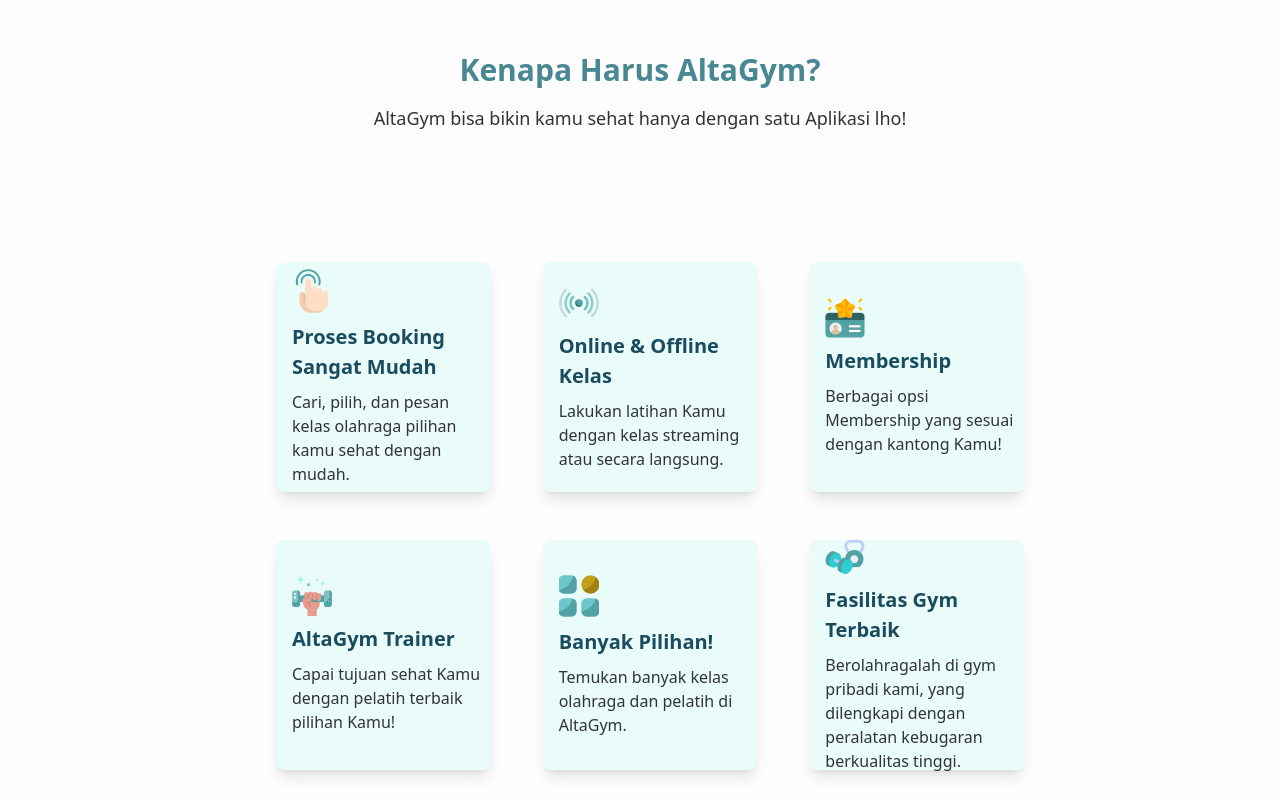
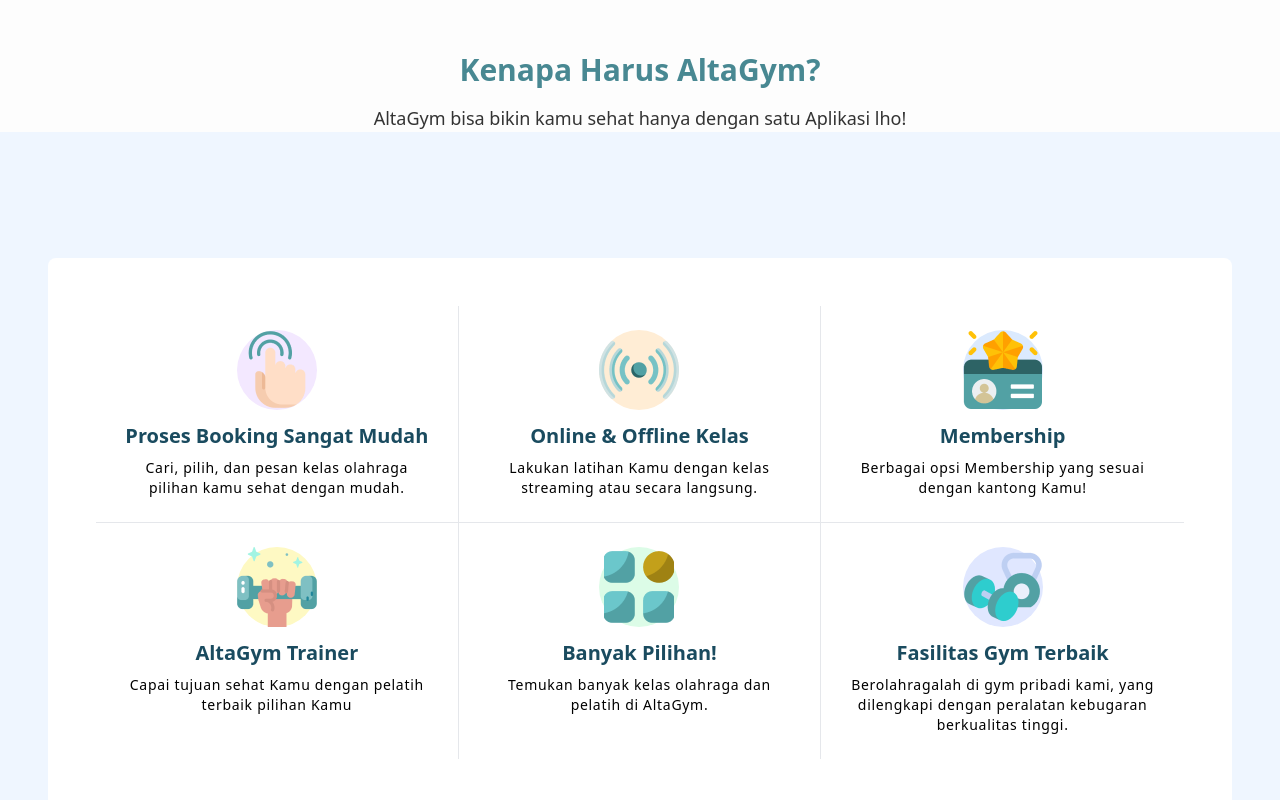
Before and after one commit to Group10CapstoneProject/React, a React (Create React App) app: page /home in a window 1280 px wide. Shown: the part 900-1700 px from the top of the page. Built offline with nearby package versions, Linux system fonts and the light colour scheme.

Commit message:
update rounded in card

```diff
--- a/src/components/LandingPage/About/About.jsx
+++ b/src/components/LandingPage/About/About.jsx
@@ -17,71 +17,66 @@ const About = () => {
       <div className="flex justify-center pt-4">
         <p className="text-center text-lg">AltaGym bisa bikin kamu sehat hanya dengan satu Aplikasi lho!</p>
       </div>
-      <div className="px-14 mx-[10%] flex min-h-screen items-center justify-center">
-        <div style={{ flex: 1 }} className="grid gap-x-8 gap-y-4 grid-cols-3 justify-content-center items-center py-14  px-10 mx-8">
-          <div className="flex ml-5">
-            <div className="h-[230px] w-[290px] flex gap-x-2 justify-center rounded-lg items-center bg-border2 shadow-lg cursor-pointer hover:scale-125 ease-in-out duration-300">
-              <div className="ml-4">
-                <div className="flex justify-start w-10">
-                  <img src={touchscreenImage} alt="touchscreen" />
+
+      <div>
+        <div className="bg-blue-50 p-12 min-h-screen min-w-screen flex justify-center items-center">
+          <div className="bg-white p-12 rounded-lg">
+            <div className="grid md:grid-cols-3">
+              <div className="border-b md:border-r p-6">
+                <div className="text-center">
+                  <div className="text-2xl bg-purple-100 text-purple-900 w-20 h-20 flex justify-center items-center rounded-full mb-3 mx-auto">
+                    <img src={touchscreenImage} alt="" />
+                  </div>
+                  <div className="text-xl font-bold mb-2 text-info">Proses Booking Sangat Mudah</div>
+                  <p className="text-sm text-black tracking-wider">Cari, pilih, dan pesan kelas olahraga pilihan kamu sehat dengan mudah.</p>
                 </div>
-                <h1 className="text-[20px] font-semibold pt-2 text-info">Proses Booking Sangat Mudah</h1>
-                <p className="text-[16px] pt-2">Cari, pilih, dan pesan kelas olahraga pilihan kamu sehat dengan mudah.</p>
+              </div>
+              <div className="border-b md:border-r p-6">
+                <div className="text-center">
+                  <div className="text-2xl bg-orange-100 text-orange-900 w-20 h-20 flex justify-center items-center rounded-full mb-3 mx-auto">
+                    <img src={liveImage} alt="" />
+                  </div>
+                  <div className="text-xl font-bold mb-2 text-info">Online & Offline Kelas</div>
+                  <p className="text-sm text-black tracking-wider">Lakukan latihan Kamu dengan kelas streaming atau secara langsung.</p>
+                </div>
+              </div>
+              <div className="border-b p-6">
+                <div className="text-center">
+                  <div className="text-2xl bg-blue-100 text-blue-900 w-20 h-20 flex justify-center items-center rounded-full mb-3 mx-auto">
+                    <img src={membercardImage} alt="" />
+                  </div>
+                  <div className="text-xl font-bold mb-2 text-info">Membership</div>
+                  <p className="text-sm text-black tracking-wider">Berbagai opsi Membership yang sesuai dengan kantong Kamu!</p>
+                </div>
               </div>
             </div>
-          </div>
-          <div className="flex ml-5">
-            <div className="h-[230px] w-[290px] flex gap-x-2 justify-center rounded-lg items-center bg-border2 shadow-lg cursor-pointer hover:scale-125 ease-in-out duration-300">
-              <div className="ml-4">
-                <div className="flex justify-start w-10">
-                  <img src={liveImage} alt="live" />
+            <div className="grid md:grid-cols-3">
+              <div className="border-b md:border-0 md:border-r p-6">
+                <div className="text-center">
+                  <div className="text-2xl bg-yellow-100 text-yellow-900 w-20 h-20 flex justify-center items-center rounded-full mb-3 mx-auto">
+                    <img src={dumbbellImage} alt="" />
+                  </div>
+                  <div className="text-xl font-bold mb-2 text-info">AltaGym Trainer</div>
+                  <p className="text-sm text-black tracking-wider">Capai tujuan sehat Kamu dengan pelatih terbaik pilihan Kamu</p>
                 </div>
-                <h1 className="text-[20px] font-semibold pt-2 text-info">Online & Offline Kelas</h1>
-                <p className="text-[16px] pt-2">Lakukan latihan Kamu dengan kelas streaming atau secara langsung.</p>
               </div>
-            </div>
-          </div>
-          <div className="flex ml-5">
-            <div className="h-[230px] w-[290px] flex gap-x-2 justify-center rounded-lg items-center bg-border2 shadow-lg cursor-pointer hover:scale-125 ease-in-out duration-300">
-              <div className="ml-4">
-                <div className="flex justify-start w-10">
-                  <img src={membercardImage} alt="member-card" />
+              <div className="border-b md:border-0 md:border-r p-6">
+                <div className="text-center">
+                  <div className="text-2xl bg-green-100 text-green-900 w-20 h-20 flex justify-center items-center rounded-full mb-3 mx-auto">
+                    <img src={applicationImage} alt="" />
+                  </div>
+                  <div className="text-xl font-bold mb-2 text-info">Banyak Pilihan!</div>
+                  <p className="text-sm text-black tracking-wider">Temukan banyak kelas olahraga dan pelatih di AltaGym.</p>
                 </div>
-                <h1 className="text-[20px] font-semibold pt-2 text-info">Membership</h1>
-                <p className="text-[16px] pt-2">Berbagai opsi Membership yang sesuai dengan kantong Kamu!</p>
               </div>
-            </div>
-          </div>
-          <div className="flex ml-5 py-8">
-            <div className="h-[230px] w-[290px] flex gap-x-2 justify-center rounded-lg items-center bg-border2 shadow-lg cursor-pointer hover:scale-125 ease-in-out duration-300">
-              <div className="ml-4">
-                <div className="flex justify-start w-10">
-                  <img src={dumbbellImage} alt="dumbbell" />
+              <div className="p-6">
+                <div className="text-center">
+                  <div className="text-2xl bg-indigo-100 text-indigo-900 w-20 h-20 flex justify-center items-center rounded-full mb-3 mx-auto">
+                    <img src={weightsImage} alt="" />
+                  </div>
+                  <div className="text-xl font-bold mb-2 text-info">Fasilitas Gym Terbaik</div>
+                  <p className="text-sm text-black tracking-wider">Berolahragalah di gym pribadi kami, yang dilengkapi dengan peralatan kebugaran berkualitas tinggi.</p>
                 </div>
-                <h1 className="text-[20px] font-semibold pt-2 text-info">AltaGym Trainer</h1>
-                <p className="text-[16px] pt-2">Capai tujuan sehat Kamu dengan pelatih terbaik pilihan Kamu!</p>
-              </div>
-            </div>
-          </div>
-          <div className="flex ml-5">
-            <div className="h-[230px] w-[290px] flex gap-x-2 justify-center rounded-lg items-center bg-border2 shadow-lg cursor-pointer hover:scale-125 ease-in-out duration-300">
-              <div className="ml-4">
-                <div className="flex justify-start w-10">
-                  <img src={applicationImage} alt="application" />
-                </div>
-                <h1 className="text-[20px] font-semibold pt-2 text-info">Banyak Pilihan!</h1>
-                <p className="text-[16px] pt-2">Temukan banyak kelas olahraga dan pelatih di AltaGym.</p>
-              </div>
-            </div>
-          </div>
-          <div className="flex ml-5">
-            <div className="h-[230px] w-[290px] flex gap-x-2 justify-center rounded-lg items-center bg-border2 shadow-lg cursor-pointer hover:scale-125 ease-in-out duration-300">
-              <div className="ml-4">
-                <div className="flex justify-start w-10">
-                  <img src={weightsImage} alt="weights" />
-                </div>
-                <h1 className="text-[20px] font-semibold pt-2 text-info">Fasilitas Gym Terbaik</h1>
-                <p className="text-[16px] pt-2">Berolahragalah di gym pribadi kami, yang dilengkapi dengan peralatan kebugaran berkualitas tinggi.</p>
               </div>
             </div>
           </div>
--- a/src/components/LandingPage/Kelas/Kelas.jsx
+++ b/src/components/LandingPage/Kelas/Kelas.jsx
@@ -25,8 +25,8 @@ const Kelas = () => {
             </div>
             <div className="absolute inset-0 bg-gradient-to-b from-transparent via-transparent to-black group-hover:from-black/70 group-hover:via-black/60 group-hover:to-black/70">
               <div className="absolute inset-0 flex translate-y-[60%] flex-col items-center justify-center px-9 text-center transition-all duration-500 group-hover:translate-y-0">
-                <h1 className="font-roboto text-3xl font-bold text-white pb-16">Muay Thai</h1>
-                <p className="mb-3 text-lg italic text-white opacity-0 transition-opacity duration-300 group-hover:opacity-100">Seni bela diri keras dari Kerajaan Thailand.</p>
+                <h1 className="font-roboto text-3xl font-bold text-white pb-4">Muay Thai</h1>
+                <p className="mb-3 text-lg italic text-white opacity-0 transition-opacity duration-300 group-hover:opacity-100">Olahraga nasional Kerajaan Thai dan turunan dari bela diri kuno Muay Boran.</p>
                 <button className="rounded-full bg-neutral-900 py-2 px-3.5 font-com text-sm capitalize text-white shadow shadow-white/60 hover:bg-base hover:text-black">Lihat Lebih Banyak</button>
               </div>
             </div>
--- a/src/components/LandingPage/Testimony/Testimony.jsx
+++ b/src/components/LandingPage/Testimony/Testimony.jsx
@@ -19,7 +19,7 @@ const Testimony = () => {
         <div className="container px-5 py-24 mx-auto">
           <div className="flex flex-wrap -m-4">
             <div className="p-4 sm:w-1/2 lg:w-1/3">
-              <div className="h-full border-2 border-gray-200 border-opacity-60 rounded-lg overflow-hidden bg-base">
+              <div className="h-full border-2 border-gray-200 border-opacity-60 rounded-xl shadow-xl overflow-hidden bg-base">
                 <img className="lg:h-72 md:h-48 w-full object-cover object-center hover:scale-110 ease-in-out duration-300" src={profil5Image} alt="blog" />
                 <div className="p-6 hover:bg-info hover:text-white transition duration-300 ease-in">
                   <h2 className="text-base font-medium text-indigo-300 mb-1">October 29, 2021</h2>
@@ -53,7 +53,7 @@ const Testimony = () => {
               </div>
             </div>
             <div className="p-4 sm:w-1/2 lg:w-1/3">
-              <div className="h-full border-2 border-gray-200 border-opacity-60 rounded-lg overflow-hidden bg-base">
+              <div className="h-full border-2 border-gray-200 border-opacity-60 rounded-xl shadow-xl overflow-hidden bg-base">
                 <img className="lg:h-72 md:h-48 w-full object-cover object-center hover:scale-110 ease-in-out duration-300" src={profil6Image} alt="blog" />
                 <div className="p-6 hover:bg-info hover:text-white transition duration-300 ease-in">
                   <h2 className="text-base font-medium text-indigo-300 mb-1">October 29, 2021</h2>
@@ -87,7 +87,7 @@ const Testimony = () => {
               </div>
             </div>
             <div className="p-4 sm:w-1/2 lg:w-1/3">
-              <div className="h-full border-2 border-gray-200 border-opacity-60 rounded-lg overflow-hidden bg-base">
+              <div className="h-full border-2 border-gray-200 border-opacity-60 rounded-xl shadow-xl overflow-hidden bg-base">
                 <img className="lg:h-72 md:h-48 w-full object-cover object-center hover:scale-110 ease-in-out duration-300" src={profil7Image} alt="blog" />
                 <div className="p-6 hover:bg-info hover:text-white transition duration-300 ease-in">
                   <h2 className="text-base font-medium text-indigo-300 mb-1">October 29, 2021</h2>
```
